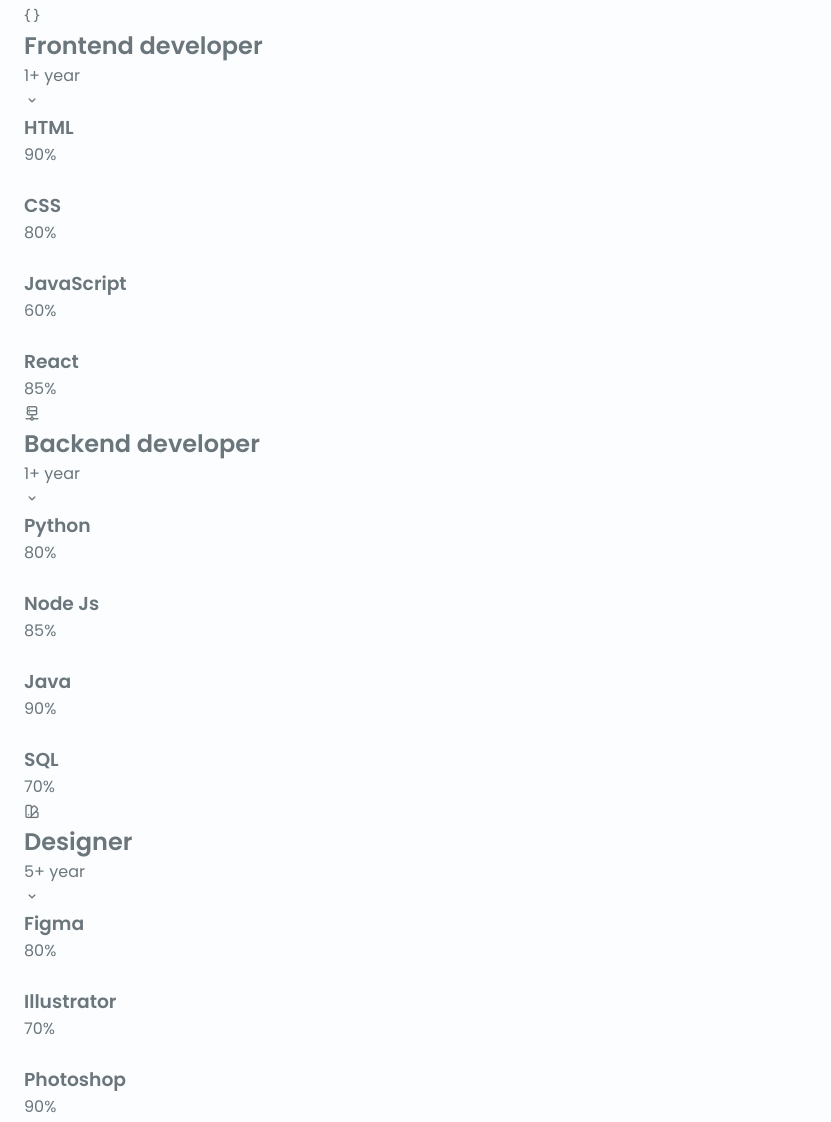
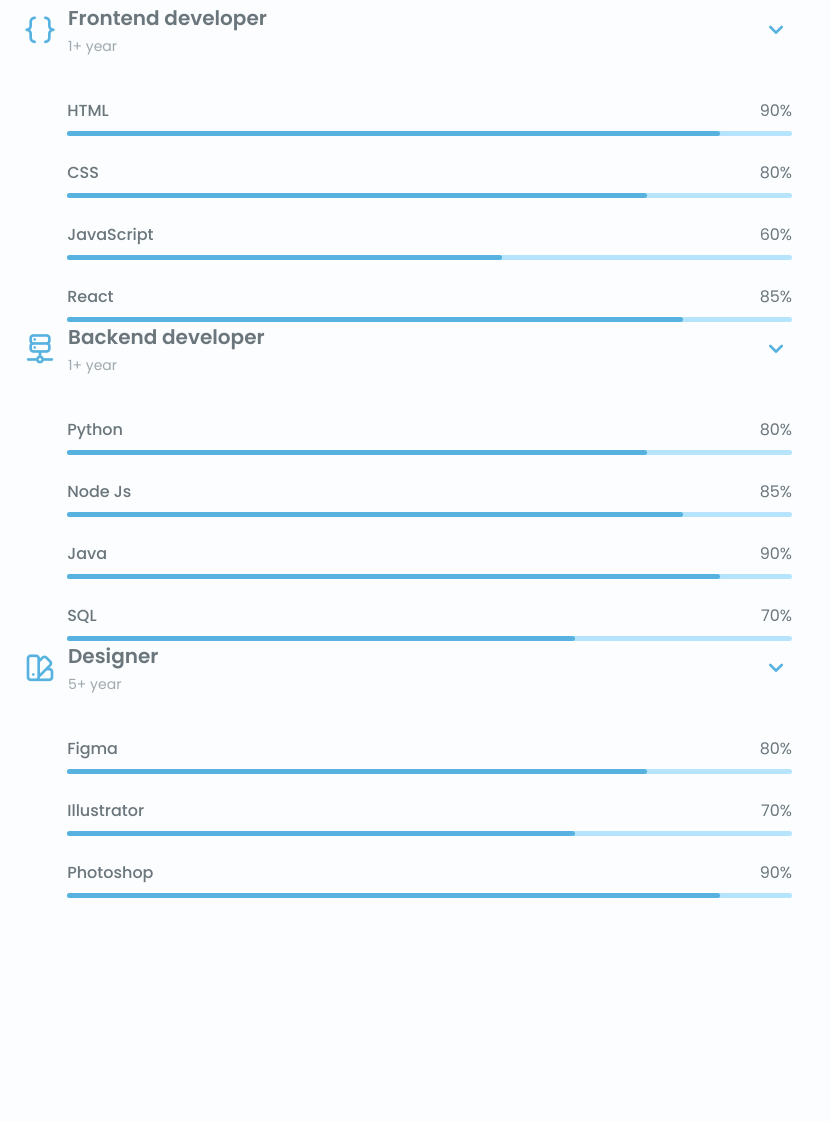
Before and after one commit to catastroface/iambarnabas, a plain HTML site: page assets/index.html in a window 1280 px wide. Shown: the part 1642-2764 px from the top of the page, without its empty margins (0-831 px from the left). After the commit the page ends 2652 px from the top, so only its background shows below. Drawn offline with nearby package versions, Linux system fonts and the light colour scheme.

Commit message:
Style skills section

```diff
--- a/assets/css/styles.css
+++ b/assets/css/styles.css
@@ -373,3 +373,104 @@
   display: flex;
   justify-content: center;
 }
+
+/* SKILLS */
+.skills__container {
+  row-gap: 0;
+}
+
+.skills__header {
+  display: flex;
+  align-items: center;
+  margin-bottom: var(--mb-2-5);
+  cursor: pointer;
+}
+
+.skills__icon,
+.skills__arrow {
+  font-size: 2rem;
+  color: var(--main-color);
+}
+
+.skills__icon {
+  margin-right: var(--mb-0-75);
+}
+
+.skills__title {
+  font-size: var(--h3-font-size);
+}
+
+.skills__subtitle {
+  font-size: var(--small-font-size);
+  color: var(--text-color-light);
+}
+
+.skills__arrow {
+  margin-left: auto;
+  transition: 0.4s;
+}
+
+.skills__list {
+  row-gap: 1.5rem;
+  padding-left: 2.7rem;
+}
+
+.skills__titles {
+  display: flex;
+  justify-content: space-between;
+  margin-bottom: var(--mb-0-5);
+}
+
+.skills__name {
+  font-size: var(--normal-font-size);
+  font-weight: var(--font-medium);
+}
+
+.skills__bar,
+.skills__percentage {
+  height: 5px;
+  border-radius: 0.25rem;
+}
+
+.skills__bar {
+  background-color: var(--main-color-lighter);
+}
+
+.skills__percentage {
+  display: block;
+  background-color: var(--main-color);
+}
+
+.skills__html {
+  width: 90%;
+}
+.skills__css {
+  width: 80%;
+}
+.skills__js {
+  width: 60%;
+}
+.skills__react {
+  width: 85%;
+}
+.skills__python {
+  width: 80%;
+}
+.skills__node {
+  width: 85%;
+}
+.skills__java {
+  width: 90%;
+}
+.skills__sql {
+  width: 70%;
+}
+.skills__figma {
+  width: 80%;
+}
+.skills__ai {
+  width: 70%;
+}
+.skills__ps {
+  width: 90%;
+}
--- a/assets/index.html
+++ b/assets/index.html
@@ -220,7 +220,7 @@
 
               <div class="skills__list grid">
                 <div class="skills__data">
-                  <div class="skills__title">
+                  <div class="skills__titles">
                     <h3 class="skills__name">HTML</h3>
                     <span class="skills__number">90%</span>
                   </div>
@@ -229,7 +229,7 @@
                   </div>
                 </div>
                 <div class="skills__data">
-                  <div class="skills__title">
+                  <div class="skills__titles">
                     <h3 class="skills__name">CSS</h3>
                     <span class="skills__number">80%</span>
                   </div>
@@ -238,7 +238,7 @@
                   </div>
                 </div>
                 <div class="skills__data">
-                  <div class="skills__title">
+                  <div class="skills__titles">
                     <h3 class="skills__name">JavaScript</h3>
                     <span class="skills__number">60%</span>
                   </div>
@@ -247,7 +247,7 @@
                   </div>
                 </div>
                 <div class="skills__data">
-                  <div class="skills__title">
+                  <div class="skills__titles">
                     <h3 class="skills__name">React</h3>
                     <span class="skills__number">85%</span>
                   </div>
@@ -273,7 +273,7 @@
 
               <div class="skills__list grid">
                 <div class="skills__data">
-                  <div class="skills__title">
+                  <div class="skills__titles">
                     <h3 class="skills__name">Python</h3>
                     <span class="skills__number">80%</span>
                   </div>
@@ -282,7 +282,7 @@
                   </div>
                 </div>
                 <div class="skills__data">
-                  <div class="skills__title">
+                  <div class="skills__titles">
                     <h3 class="skills__name">Node Js</h3>
                     <span class="skills__number">85%</span>
                   </div>
@@ -291,7 +291,7 @@
                   </div>
                 </div>
                 <div class="skills__data">
-                  <div class="skills__title">
+                  <div class="skills__titles">
                     <h3 class="skills__name">Java</h3>
                     <span class="skills__number">90%</span>
                   </div>
@@ -300,7 +300,7 @@
                   </div>
                 </div>
                 <div class="skills__data">
-                  <div class="skills__title">
+                  <div class="skills__titles">
                     <h3 class="skills__name">SQL</h3>
                     <span class="skills__number">70%</span>
                   </div>
@@ -326,7 +326,7 @@
 
               <div class="skills__list grid">
                 <div class="skills__data">
-                  <div class="skills__title">
+                  <div class="skills__titles">
                     <h3 class="skills__name">Figma</h3>
                     <span class="skills__number">80%</span>
                   </div>
@@ -335,7 +335,7 @@
                   </div>
                 </div>
                 <div class="skills__data">
-                  <div class="skills__title">
+                  <div class="skills__titles">
                     <h3 class="skills__name">Illustrator</h3>
                     <span class="skills__number">70%</span>
                   </div>
@@ -344,7 +344,7 @@
                   </div>
                 </div>
                 <div class="skills__data">
-                  <div class="skills__title">
+                  <div class="skills__titles">
                     <h3 class="skills__name">Photoshop</h3>
                     <span class="skills__number">90%</span>
                   </div>
```
